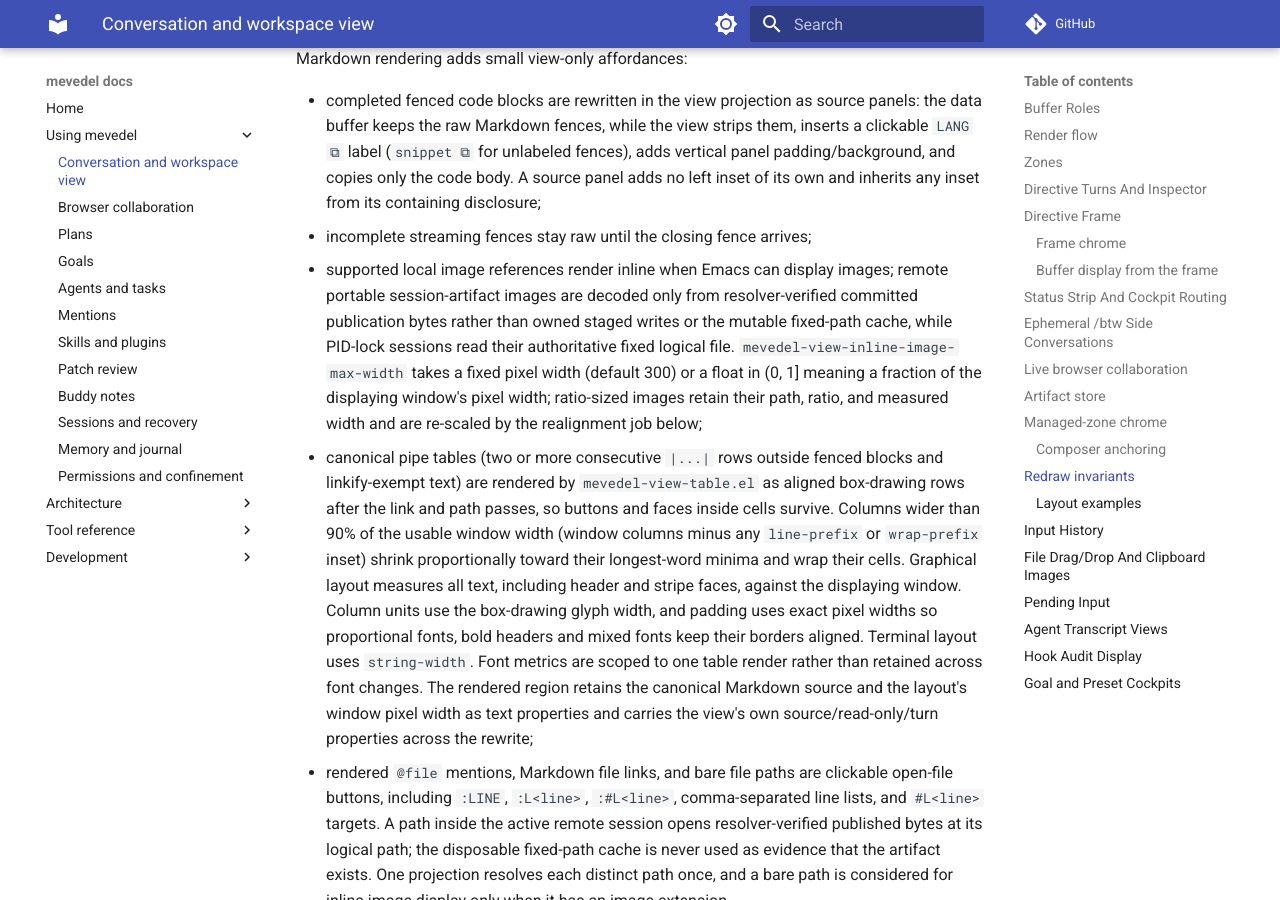
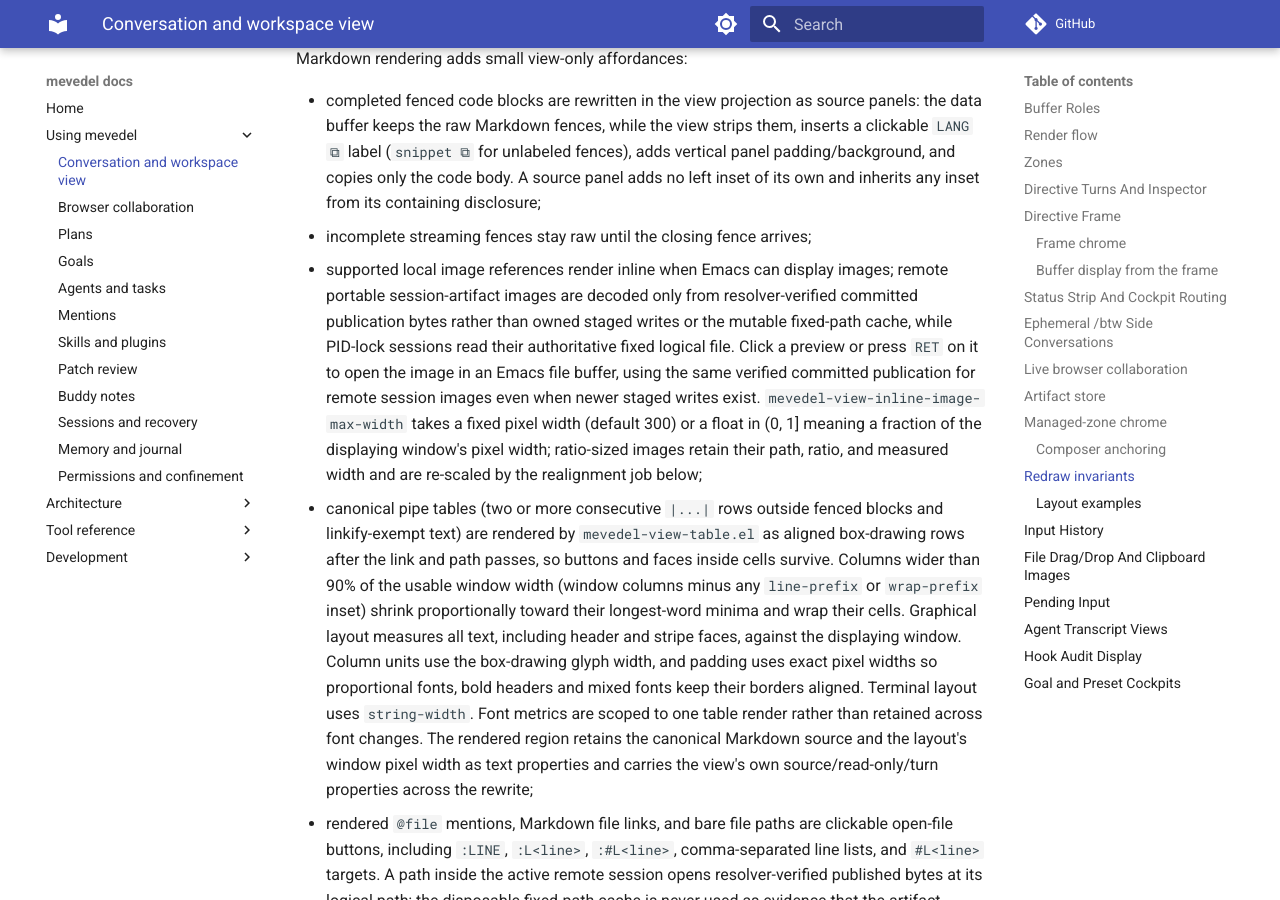
Before and after one commit to FrauH0lle/mevedel, an MkDocs documentation site: the page built from docs/view.md, in a window 1280 px wide and 900 px high, scrolled down 40451 px. Built offline with MkDocs 1.6.1 and Material for MkDocs 9.7.7, drawn with Linux system fonts in a browser that asks for light colours; comment, search, counter and statistics services are not loaded.

Commit message:
fix(view): Open inline image previews with click or RET
Inline previews currently inherit the transcript activation map without an image action. Make each preview a file button and preserve committed publication resolution when opening portable remote images.

* mevedel-view-markdown.el (mevedel-view--put-image-display): Add an image-opening button and explicit button keymap.
(mevedel-view--linkify-path-action): Forward committed-only resolution.
(mevedel-view--linkify-markdown-file-links-in-range): Leave image buttons intact.

* mevedel-session-artifacts.el (mevedel-session-artifacts-find-artifact-noselect): Allow callers to exclude staged writes.

* mevedel-agent-conversation.el, mevedel-session-persistence.el,
mevedel-view-agent.el: Update the artifact visitor declaration.

* test/test-mevedel-view-markdown-images.el: Verify keyboard and mouse activation, fixed and ratio sizing, and resize preservation.

* test/test-mevedel-view-markdown.el: Verify image buttons and activation of published remote bytes despite divergent staged and fixed-cache bytes.

* docs/view.md: Document preview activation.

Validation: Compile all 254 files without warnings; related Eask suites pass 300 tests, with two graphical table tests skipped in batch. Live graphical Emacs checks open an image with RET and mouse activation.

```diff
--- a/docs/view.md
+++ b/docs/view.md
@@ -1958,7 +1958,9 @@
   images; remote portable session-artifact images are decoded only from
   resolver-verified committed publication bytes rather than owned staged
   writes or the mutable fixed-path cache, while PID-lock sessions read their
-  authoritative fixed logical file.
+  authoritative fixed logical file. Click a preview or press `RET` on it to
+  open the image in an Emacs file buffer, using the same verified committed
+  publication for remote session images even when newer staged writes exist.
   `mevedel-view-inline-image-max-width` takes a fixed pixel width
   (default 300) or a float in (0, 1] meaning a fraction of the
   displaying window's pixel width; ratio-sized images retain their path,
```
Also changed, not shown: 7 other files.
